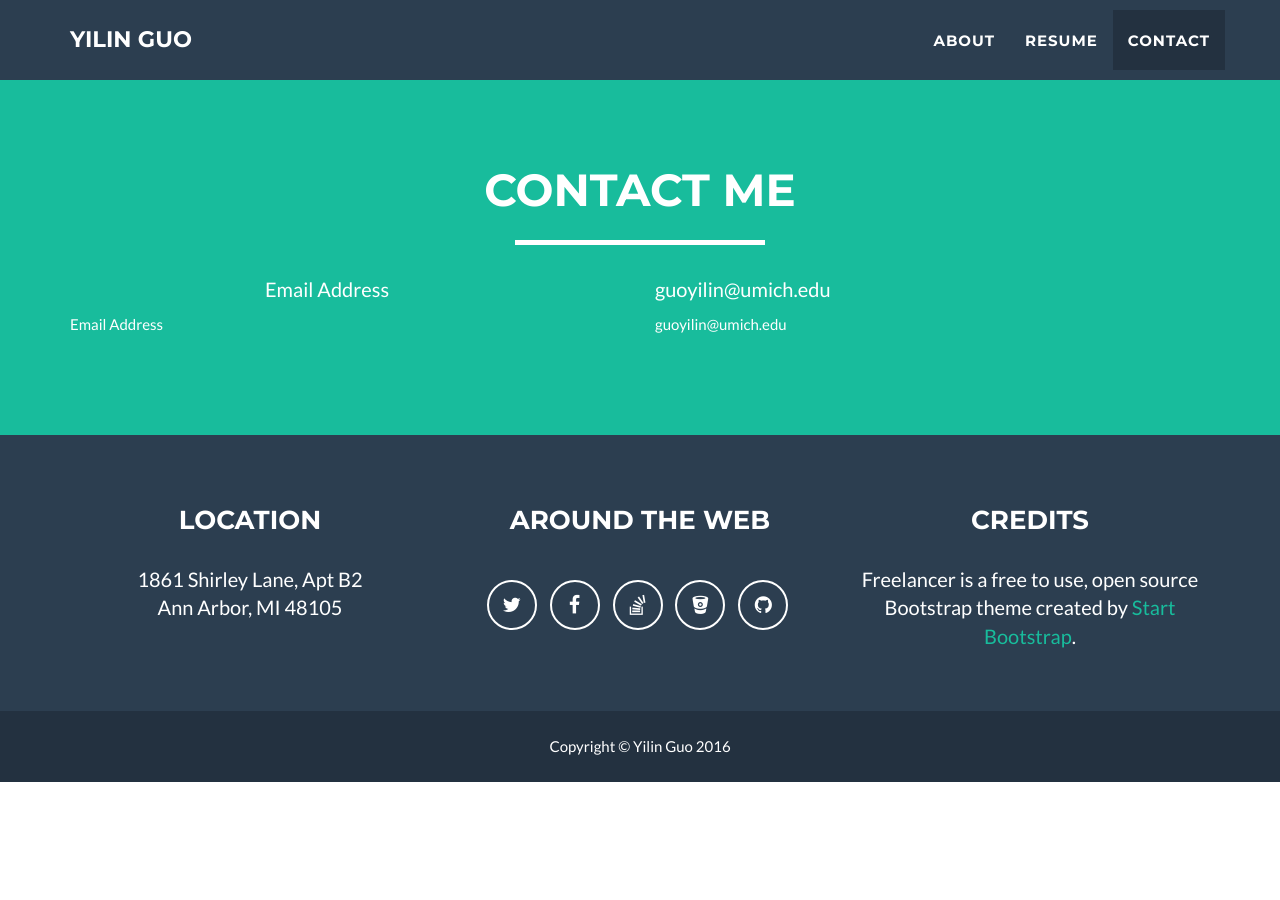
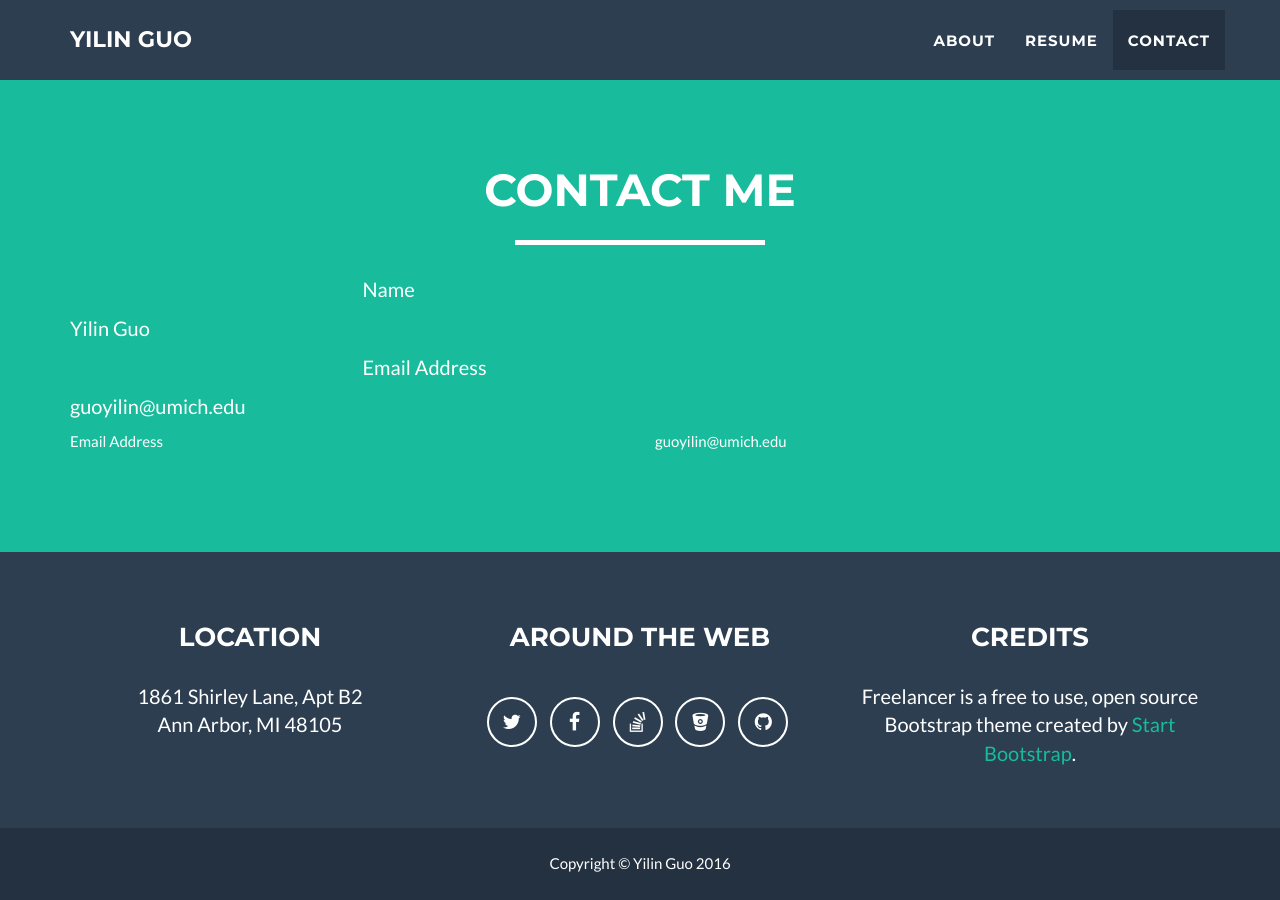
Before and after one commit to YilinGUO/YilinGUO.github.io, a Jekyll site: the page built from index.html, in a window 1280 px wide and 900 px high, scrolled down 2320 px. Built offline with Jekyll 4.4.1, drawn with Linux system fonts in a browser that asks for light colours; before the commit the page ends 3102 px from its top, so only the background shows below that.

Commit message:
updated all

```diff
--- a/_includes/contact_static.html
+++ b/_includes/contact_static.html
@@ -8,10 +8,16 @@
 			</div>
 		</div>
 		<div class="row">
-                <div class="col-lg-4 col-lg-offset-2">
+				<div class="col-lg-6 col-lg-offset-3">
+                    <p>Name</p>
+                </div>
+                <div class="col-lg-6">
+                    <p>Yilin Guo </p>
+                </div>
+                <div class="col-lg-6 col-lg-offset-3">
                     <p>Email Address</p>
                 </div>
-                <div class="col-lg-4">
+                <div class="col-lg-6">
                     <p>guoyilin@umich.edu </p>
                 </div>
         </div>
```
